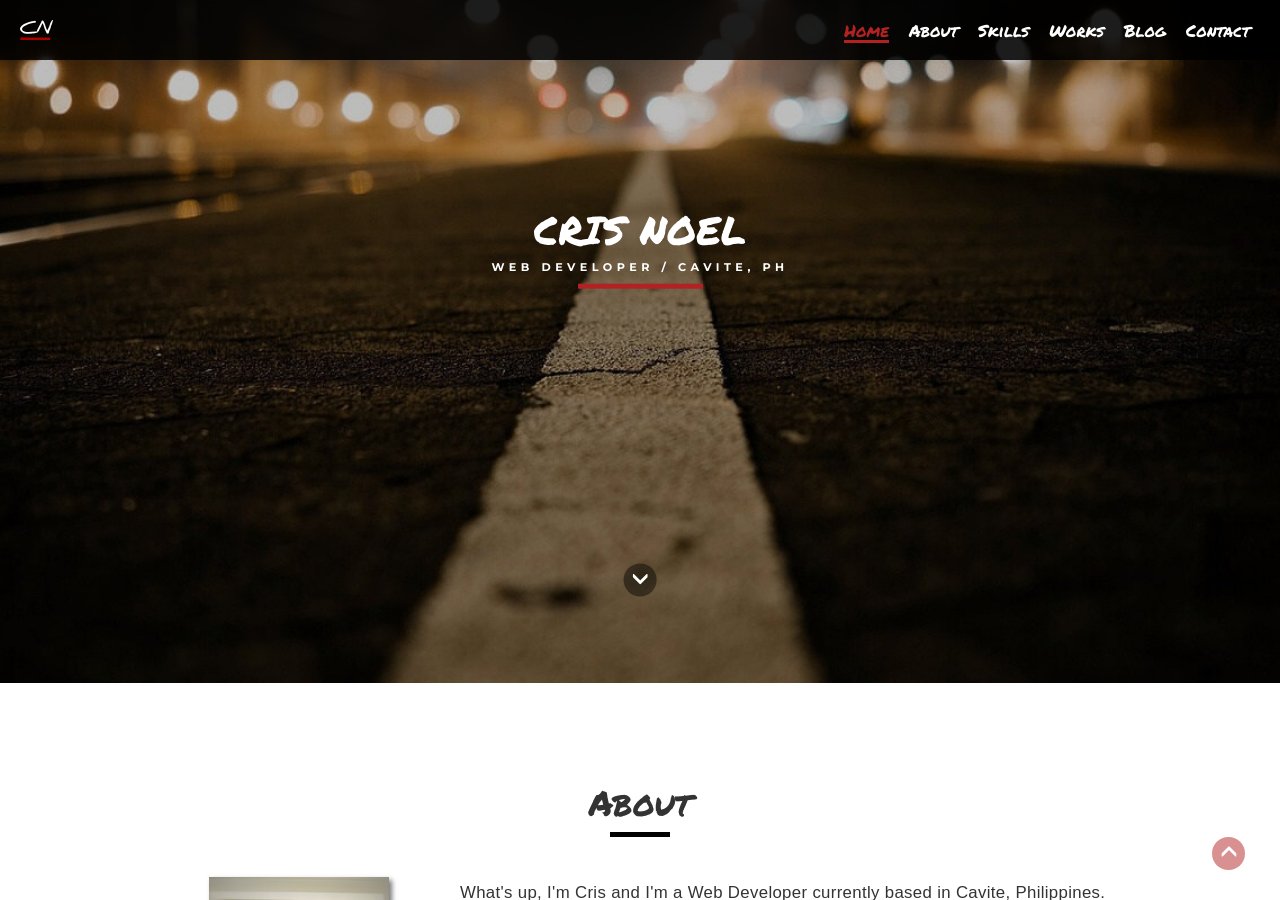
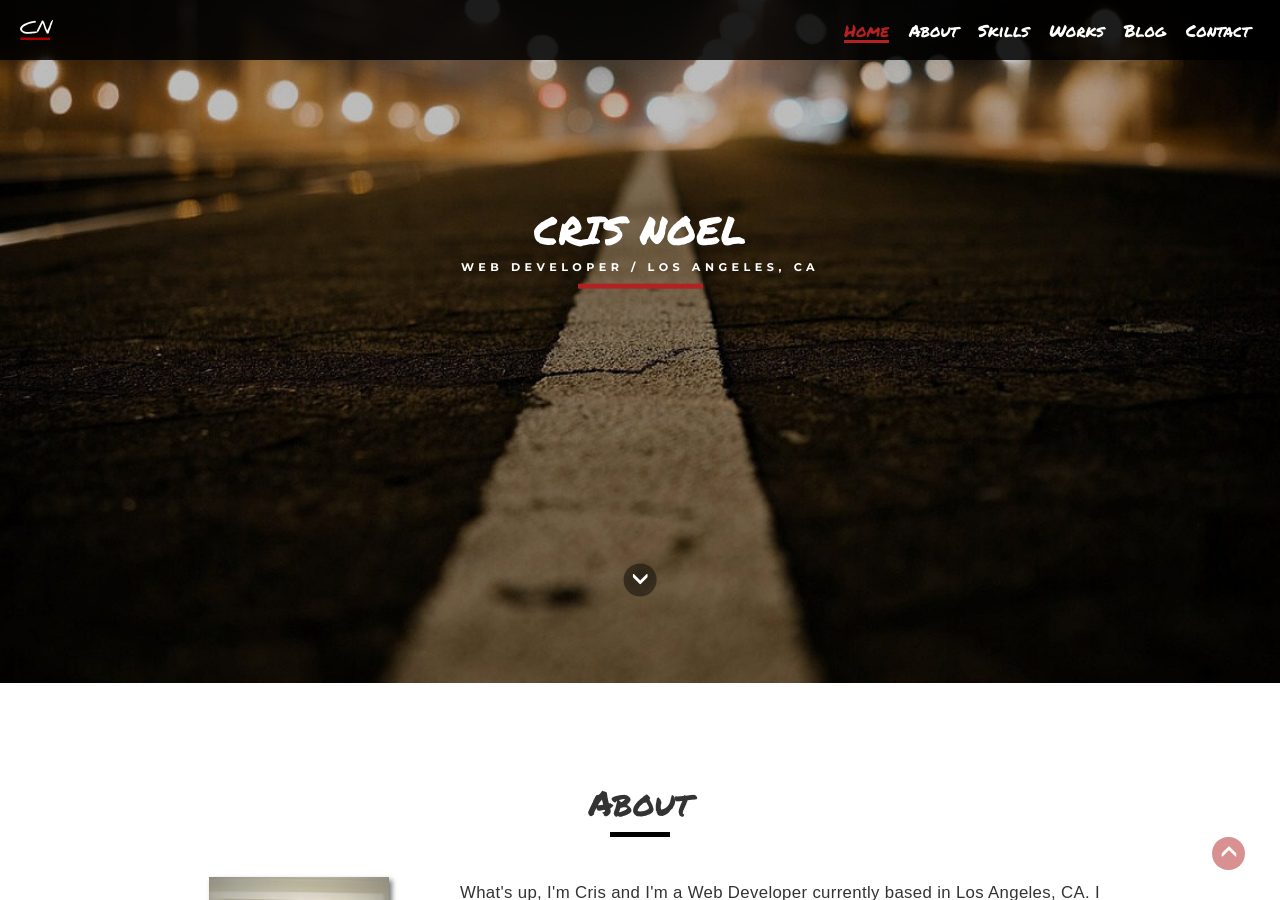
Before and after one commit to crisnoel12/crisnoel12.github.io, a Jekyll site: the page built from index.html, in a window 1280 px wide and 900 px high, scrolled down 217 px. Built offline with Jekyll 4.4.1, drawn with Linux system fonts in a browser that asks for light colours; some web fonts are replaced; some of the changed text lies outside the part shown.

Commit message:
Changed home location to LA

```diff
--- a/_config.yml
+++ b/_config.yml
@@ -1,7 +1,7 @@
 # Site settings
 title: Cris Noel | Web Developer
 email: crisncancino@gmail.com
-description: Official website of Cris Noel, Web Developer currently based in Cavite, Philippines.
+description: Official website of Cris Noel, Web Developer currently based in Los Angeles, CA.
 url: "crisnoel.com" # the base hostname & protocol for your site, e.g. http://example.com
 facebook_username: cncancino12
 github_username: crisnoel12
--- a/_data/owner.yml
+++ b/_data/owner.yml
@@ -1,5 +1,5 @@
 name: Cris Noel
-bio: <p>What's up, I'm Cris and I'm a Web Developer currently based in Cavite, Philippines. I have a passion for building websites and learning more about new frameworks and languages that I haven't mastered yet. I'm well versed in both front-end and back-end development. I'm currently accepting freelance work, if you're in need of a website, I'm your guy, feel free to <a href="#contact">Contact me</a>.</p>
+bio: <p>What's up, I'm Cris and I'm a Web Developer currently based in Los Angeles, CA. I have a passion for building websites and learning more about new frameworks and languages that I haven't mastered yet. I'm well versed in both front-end and back-end development. I'm currently accepting freelance work, if you're in need of a website, I'm your guy, feel free to <a href="#contact">Contact me</a>.</p>
 work: Web Developer
 location: Cavite, PH
 picture: /assets/images/my-picture.jpeg
--- a/_includes/sections/home.html
+++ b/_includes/sections/home.html
@@ -2,7 +2,7 @@
 <div id="home" class="container-fluid hero">
     <div class="container-fluid hero-banner">
         <h1 class="name heading-font">CRIS NOEL</h1>
-        <h3 class="quick-info">WEB DEVELOPER / CAVITE, PH</h3>
+        <h3 class="quick-info">WEB DEVELOPER / LOS ANGELES, CA</h3>
         <span class="header-line"></span>
     </div>
     <a href="#about">
```
